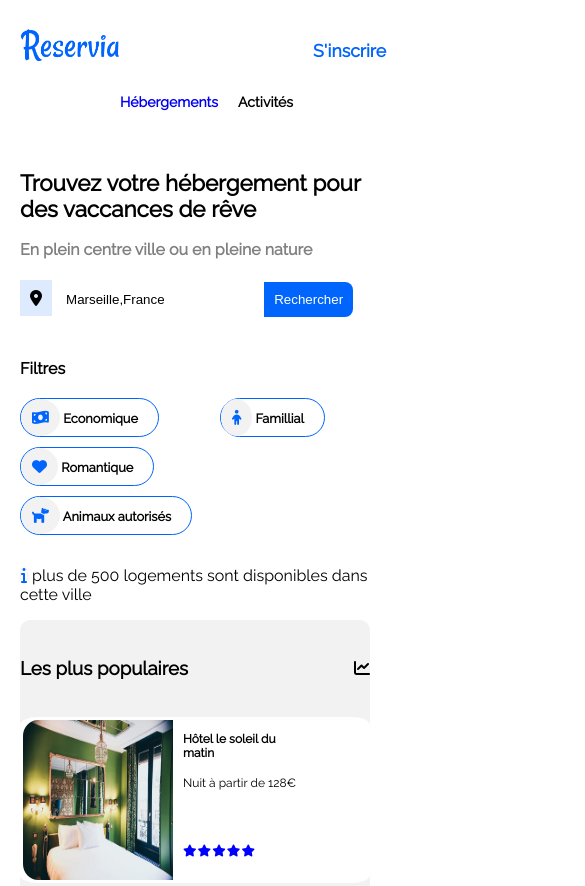
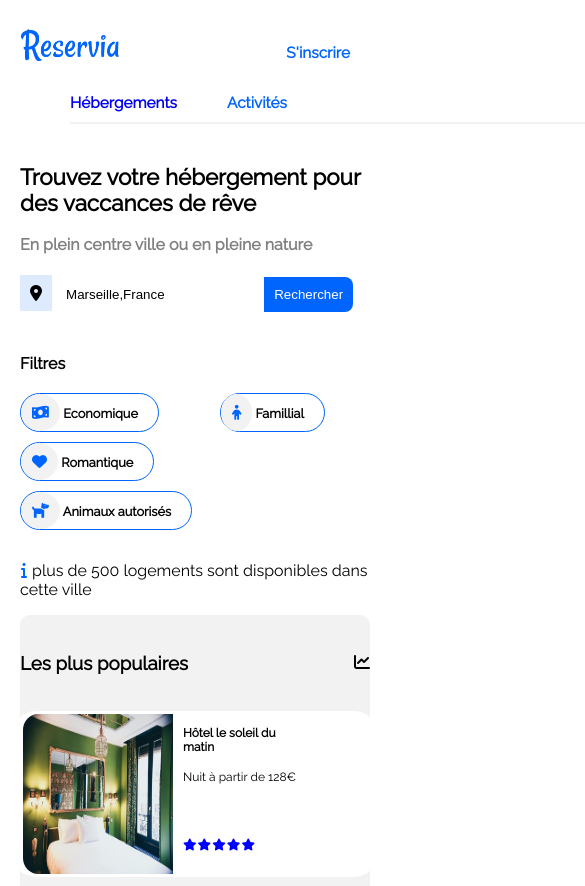
Before and after one commit to IsmaelSangare/openclassroomsproject2, a plain HTML site: page index.html in a window 390 px wide. Shown: the top 886 px of the page, 585 px wide, since content can reach past the window. Drawn offline with Linux system fonts and the light colour scheme.

Commit message:
ajustement media querries

```diff
--- a/index.html
+++ b/index.html
@@ -11,13 +11,13 @@
     <body>
 
         <header>
-            <img class="logo" src="images/Reservia.png" alt="logo Reservia" />
+
+            <div class="logo-box">
+                <img class="logo" src="images/Reservia.png" alt="logo Reservia" />
+            </div>
+
 
             <nav>
-                <div>
-                    <a id="inscription">S'inscrire</a>
-                </div>
-                <div class="onglet-box">
 
                     <div>
                         <a class="logement" href="hebergement-box">Hébergements</a>
@@ -27,8 +27,12 @@
                         <a class="activity" href="activities">Activités</a>
                     </div>
 
-                </div>
             </nav>
+
+            <div id="inscription">
+                <a class="inscriptions">S'inscrire</a>
+            </div>
+
 
         </header>
 
--- a/style.css
+++ b/style.css
@@ -17,14 +17,13 @@ header{
 
 }
 
-.onglet-box{
-    display: flex;
-    flex-direction: row;
-}
 
 #inscription{
     font-size: 1em;
     color: #0065FC;
+    margin-top: 20px;
+    font-size: 1.1em;
+    font-weight: 600;
 
 }
 
@@ -49,19 +48,19 @@ header{
 
 nav {
     display: flex;
-    flex-direction: row-reverse;
+    flex-direction: row;
     font-weight: 600;
     font-size: 1.1em;
     margin-top: 20px;
-}
-
-.little-nav{
-    display: flex;
-    flex-direction: row;
+    margin-left: 855px;
 }
 
 nav a:hover{
 
+    border-top: 1px solid #0065FC; padding-top: 20px;
+}
+
+.inscriptions a:hover{
     border-top: 1px solid #0065FC; padding-top: 20px;
 }
 
@@ -726,10 +725,16 @@ footer{
         margin-top: 15px;
     }
 
+    #Filtres_containers{
+        margin-top: 50px;
+    }
+
     #filtre{
         display: flex;
         flex-direction: column;
+
     }
+
 
     #filtre_box{
         margin-top: 10px;
@@ -741,6 +746,12 @@ footer{
         font-size: 0.80em;
         margin-top: 10px;
         font-weight: bold;
+    }
+
+    header{
+        display: flex;
+        flex-direction: row;
+
     }
 
 
@@ -764,29 +775,51 @@ footer{
         display: flex;
         flex-direction: row;
 
-    }
-
-    .onglet-box{
-        display: flex;
-        flex-direction: row;
-        margin-top: 50px;
 
     }
 
-    nav{
-        flex-direction: row-reverse;
-        margin-right: 20px;
+    nav {
+        display: flex;
+        flex-direction: row;
+        position: absolute;
+        font-size: 1.2em;
+        font-weight: 600;
+        margin-top:  70px;
+        margin-left: 50px;
+        width: 2000%;
+        border-bottom: 2px solid #F2F2F2; padding-bottom: 10px;
+
+
 
     }
 
     #inscription{
-        margin-right: 50px;
+        position: absolute;
+        top: 20px;
+        right: 20px;
+        font-size: 1.2em;
+
+    }
+
+    .activity{
+        color: #0065FC;
+        margin-left: 30px;
+
+    }
+
+    .logement{
+        position: relative;
+
+    }
+
+    .logo{
+        width: 100px;
+        height: 50px;
+    }
+
+    .logo-box{
+
     }
 
 
-
-
-
-
-
 }
```
